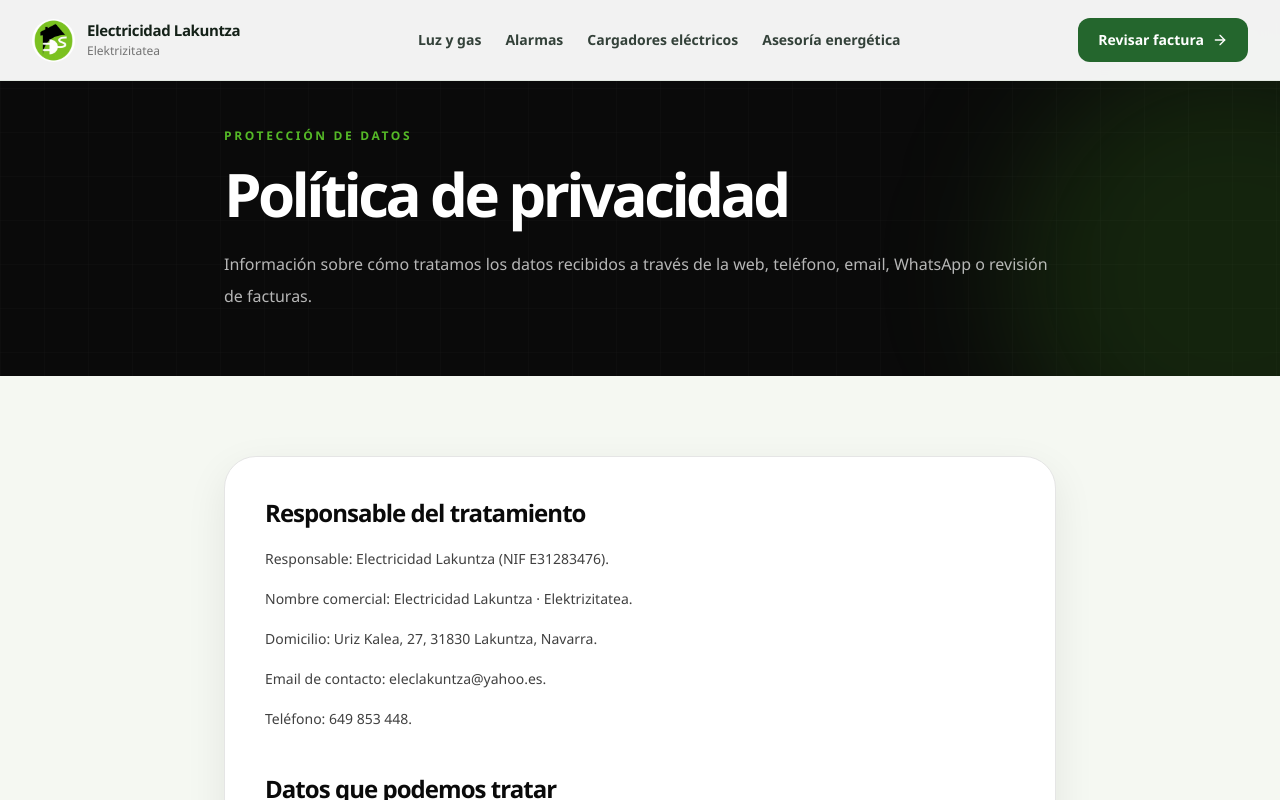
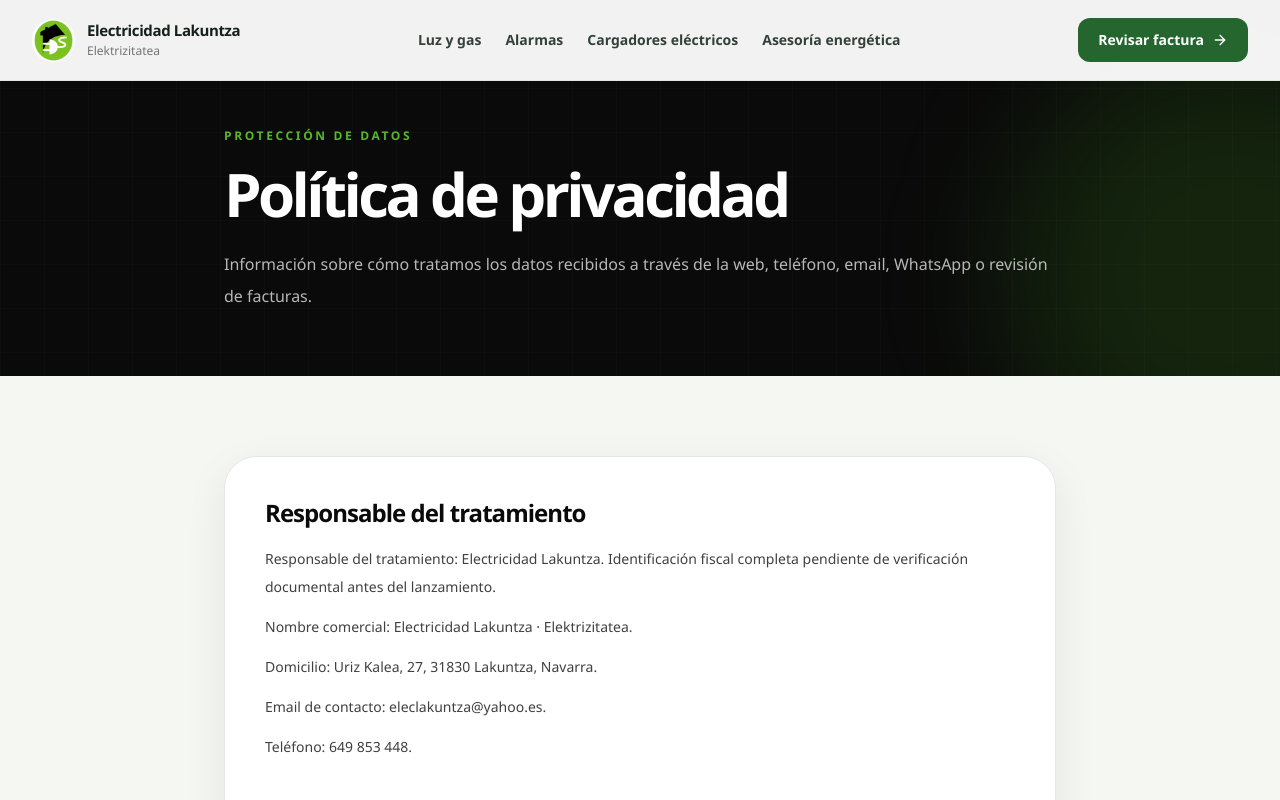
Before and after one commit to Gorkaa96/electricidad-lakuntza-web, a Next.js app: page /privacidad in a window 1280 px wide. Shown: the top 800 px of the page. Built offline with nearby package versions, Linux system fonts and the light colour scheme.

Commit message:
fix(legal): remove unverified tax ID until primary documentation confirms it

```diff
--- a/app/privacidad/page.jsx
+++ b/app/privacidad/page.jsx
@@ -11,7 +11,7 @@ const sections = [
   {
     title: 'Responsable del tratamiento',
     content: [
-      'Responsable: Electricidad Lakuntza (NIF E31283476).',
+      'Responsable del tratamiento: Electricidad Lakuntza. Identificación fiscal completa pendiente de verificación documental antes del lanzamiento.',
       'Nombre comercial: Electricidad Lakuntza · Elektrizitatea.',
       'Domicilio: Uriz Kalea, 27, 31830 Lakuntza, Navarra.',
       'Email de contacto: eleclakuntza@yahoo.es.',
```
